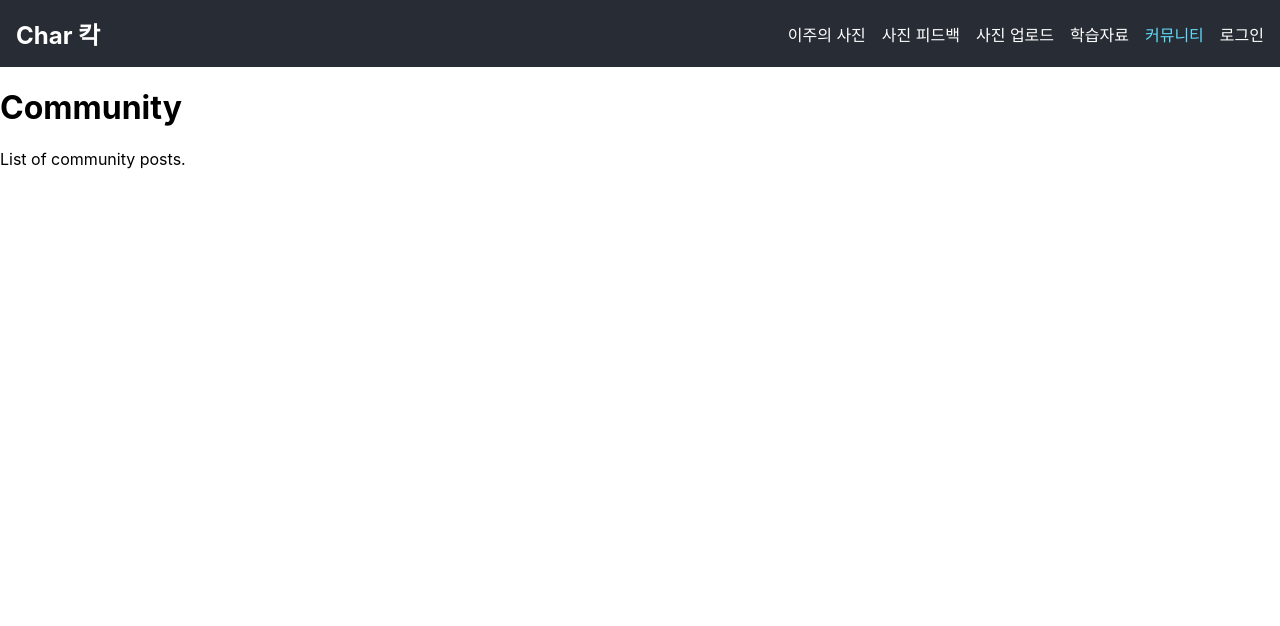
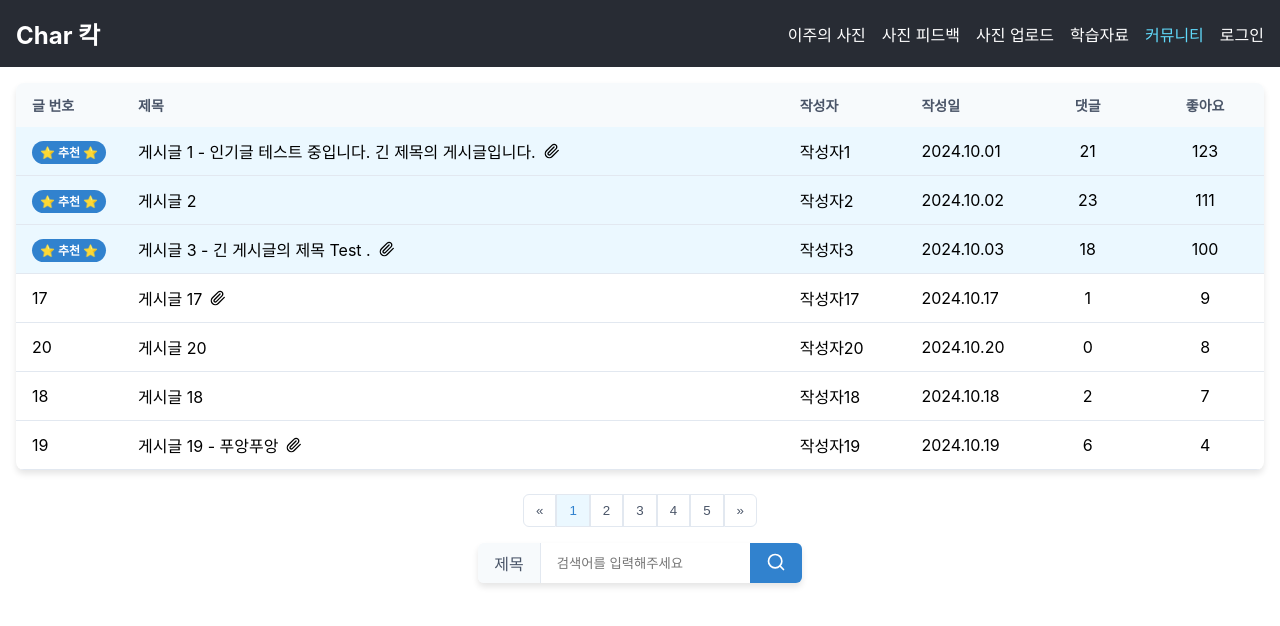
Before and after one commit to CapstoneDesignCau/Front-end, a React (Create React App) app: page /community in a window 1280 px wide. Shown: the top 626 px of the page. Built offline with nearby package versions, Linux system fonts and the light colour scheme.

Commit message:
Feat: Community UI 틀 형성

```diff
--- a/src/components/CommunityList.jsx
+++ b/src/components/CommunityList.jsx
@@ -1,12 +1,321 @@
-import React from 'react';
+import React, { useState } from "react";
+import styled from "styled-components";
+import { Search, Paperclip } from "lucide-react";
 
-function CommunityList() {
+const Container = styled.div`
+  max-width: 1400px;
+  margin: 0 auto;
+  padding: 1rem;
+`;
+
+const Card = styled.div`
+  background-color: white;
+  box-shadow: 0 4px 6px rgba(0, 0, 0, 0.1);
+  border-radius: 0.5rem;
+  overflow: hidden;
+  margin-bottom: 1.5rem;
+`;
+
+const Table = styled.table`
+  width: 100%;
+  border-collapse: collapse;
+`;
+
+const Th = styled.th`
+  background-color: #f7fafc;
+  color: #4a5568;
+  font-size: 0.875rem;
+  font-weight: 600;
+  text-transform: uppercase;
+  padding: 0.75rem 1rem;
+  text-align: left;
+`;
+
+const Td = styled.td`
+  padding: 0.75rem 1rem;
+  border-bottom: 1px solid #e2e8f0;
+  white-space: nowrap;
+  overflow: hidden;
+  text-overflow: ellipsis;
+`;
+
+const Tr = styled.tr`
+  &:hover {
+    background-color: #f7fafc;
+  }
+`;
+
+const RecommendedTr = styled(Tr)`
+  background-color: #ebf8ff;
+  &:hover {
+    background-color: #e6fffa;
+  }
+`;
+
+const RecommendedBadge = styled.span`
+  background-color: #3182ce;
+  color: white;
+  padding: 0.25rem 0.5rem;
+  border-radius: 9999px;
+  font-size: 0.75rem;
+  font-weight: 600;
+  white-space: nowrap;
+`;
+
+const TitleCell = styled.div`
+  display: flex;
+  align-items: center;
+  max-width: 100%;
+`;
+
+const TitleText = styled.span`
+  overflow: hidden;
+  text-overflow: ellipsis;
+  white-space: nowrap;
+`;
+
+const Pagination = styled.nav`
+  display: flex;
+  justify-content: center;
+  margin-top: 1rem;
+`;
+
+const PaginationButton = styled.button`
+  padding: 0.5rem 0.75rem;
+  border: 1px solid #e2e8f0;
+  background-color: white;
+  color: #4a5568;
+
+  &:hover {
+    background-color: #f7fafc;
+  }
+
+  &:first-child {
+    border-top-left-radius: 0.375rem;
+    border-bottom-left-radius: 0.375rem;
+  }
+
+  &:last-child {
+    border-top-right-radius: 0.375rem;
+    border-bottom-right-radius: 0.375rem;
+  }
+
+  &.active {
+    background-color: #ebf8ff;
+    color: #3182ce;
+  }
+`;
+
+const SearchForm = styled.form`
+  display: flex;
+  justify-content: center;
+  margin-top: 1rem;
+`;
+
+const SearchContainer = styled.div`
+  display: flex;
+  background-color: white;
+  box-shadow: 0 4px 6px rgba(0, 0, 0, 0.1);
+  border-radius: 0.375rem;
+  overflow: hidden;
+`;
+
+const SearchLabel = styled.div`
+  padding: 0.5rem 1rem;
+  background-color: #f7fafc;
+  color: #4a5568;
+  font-weight: 500;
+  border-right: 1px solid #e2e8f0;
+`;
+
+const SearchInput = styled.input`
+  flex-grow: 1;
+  padding: 0.5rem 1rem;
+  border: none;
+  outline: none;
+`;
+
+const SearchButton = styled.button`
+  padding: 0.5rem 1rem;
+  background-color: #3182ce;
+  color: white;
+  border: none;
+  cursor: pointer;
+
+  &:hover {
+    background-color: #2c5282;
+  }
+`;
+
+const initialPosts = [
+  {
+    id: 1,
+    title: "게시글 1 - 인기글 테스트 중입니다. 긴 제목의 게시글입니다.",
+    author: "작성자1",
+    date: "2024.10.01",
+    comments: 21,
+    likes: 123,
+    hasFile: true,
+  },
+  {
+    id: 2,
+    title: "게시글 2",
+    author: "작성자2",
+    date: "2024.10.02",
+    comments: 23,
+    likes: 111,
+    hasFile: false,
+  },
+  {
+    id: 3,
+    title: "게시글 3 - 긴 게시글의 제목 Test .",
+    author: "작성자3",
+    date: "2024.10.03",
+    comments: 18,
+    likes: 100,
+    hasFile: true,
+  },
+  {
+    id: 20,
+    title: "게시글 20",
+    author: "작성자20",
+    date: "2024.10.20",
+    comments: 0,
+    likes: 8,
+    hasFile: false,
+  },
+  {
+    id: 19,
+    title: "게시글 19 - 푸앙푸앙",
+    author: "작성자19",
+    date: "2024.10.19",
+    comments: 6,
+    likes: 4,
+    hasFile: true,
+  },
+  {
+    id: 18,
+    title: "게시글 18",
+    author: "작성자18",
+    date: "2024.10.18",
+    comments: 2,
+    likes: 7,
+    hasFile: false,
+  },
+  {
+    id: 17,
+    title: "게시글 17",
+    author: "작성자17",
+    date: "2024.10.17",
+    comments: 1,
+    likes: 9,
+    hasFile: true,
+  },
+];
+
+export default function CommunityList() {
+  const [posts, setPosts] = useState(initialPosts);
+  const [searchTerm, setSearchTerm] = useState("");
+
+  const sortedPosts = [...posts].sort((a, b) => b.likes - a.likes);
+  const recommendedPosts = sortedPosts.slice(0, 3);
+  const regularPosts = sortedPosts.slice(3);
+
+  const handleSearch = (e) => {
+    e.preventDefault();
+    const filteredPosts = initialPosts.filter((post) =>
+      post.title.toLowerCase().includes(searchTerm.toLowerCase())
+    );
+    setPosts(filteredPosts);
+  };
+
   return (
-    <div>
-      <h1>Community</h1>
-      <p>List of community posts.</p>
-    </div>
+    <Container>
+      <Card>
+        <Table>
+          <thead>
+            <tr>
+              <Th style={{ width: "5%" }}>글 번호</Th>
+              <Th style={{ width: "55%" }}>제목</Th>
+              <Th style={{ width: "10%" }}>작성자</Th>
+              <Th style={{ width: "10%" }}>작성일</Th>
+              <Th style={{ width: "10%", textAlign: "center" }}>댓글</Th>
+              <Th style={{ width: "10%", textAlign: "center" }}>좋아요</Th>
+            </tr>
+          </thead>
+          <tbody>
+            {recommendedPosts.map((post) => (
+              <RecommendedTr key={post.id}>
+                <Td>
+                  <RecommendedBadge>⭐️ 추천 ⭐️</RecommendedBadge>
+                </Td>
+                <Td>
+                  <TitleCell>
+                    <TitleText>{post.title}</TitleText>
+                    {post.hasFile && (
+                      <Paperclip
+                        size={16}
+                        style={{ marginLeft: "0.5rem", flexShrink: 0 }}
+                        aria-label="파일 첨부됨"
+                      />
+                    )}
+                  </TitleCell>
+                </Td>
+                <Td>{post.author}</Td>
+                <Td>{post.date}</Td>
+                <Td style={{ textAlign: "center" }}>{post.comments}</Td>
+                <Td style={{ textAlign: "center" }}>{post.likes}</Td>
+              </RecommendedTr>
+            ))}
+            {regularPosts.map((post) => (
+              <Tr key={post.id}>
+                <Td>{post.id}</Td>
+                <Td>
+                  <TitleCell>
+                    <TitleText>{post.title}</TitleText>
+                    {post.hasFile && (
+                      <Paperclip
+                        size={16}
+                        style={{ marginLeft: "0.5rem", flexShrink: 0 }}
+                        aria-label="파일 첨부됨"
+                      />
+                    )}
+                  </TitleCell>
+                </Td>
+                <Td>{post.author}</Td>
+                <Td>{post.date}</Td>
+                <Td style={{ textAlign: "center" }}>{post.comments}</Td>
+                <Td style={{ textAlign: "center" }}>{post.likes}</Td>
+              </Tr>
+            ))}
+          </tbody>
+        </Table>
+      </Card>
+
+      <Pagination>
+        <PaginationButton>&laquo;</PaginationButton>
+        {[1, 2, 3, 4, 5].map((page) => (
+          <PaginationButton key={page} className={page === 1 ? "active" : ""}>
+            {page}
+          </PaginationButton>
+        ))}
+        <PaginationButton>&raquo;</PaginationButton>
+      </Pagination>
+
+      <SearchForm onSubmit={handleSearch}>
+        <SearchContainer>
+          <SearchLabel>제목</SearchLabel>
+          <SearchInput
+            type="text"
+            placeholder="검색어를 입력해주세요"
+            value={searchTerm}
+            onChange={(e) => setSearchTerm(e.target.value)}
+          />
+          <SearchButton type="submit">
+            <Search size={20} />
+          </SearchButton>
+        </SearchContainer>
+      </SearchForm>
+    </Container>
   );
 }
-
-export default CommunityList;
```
